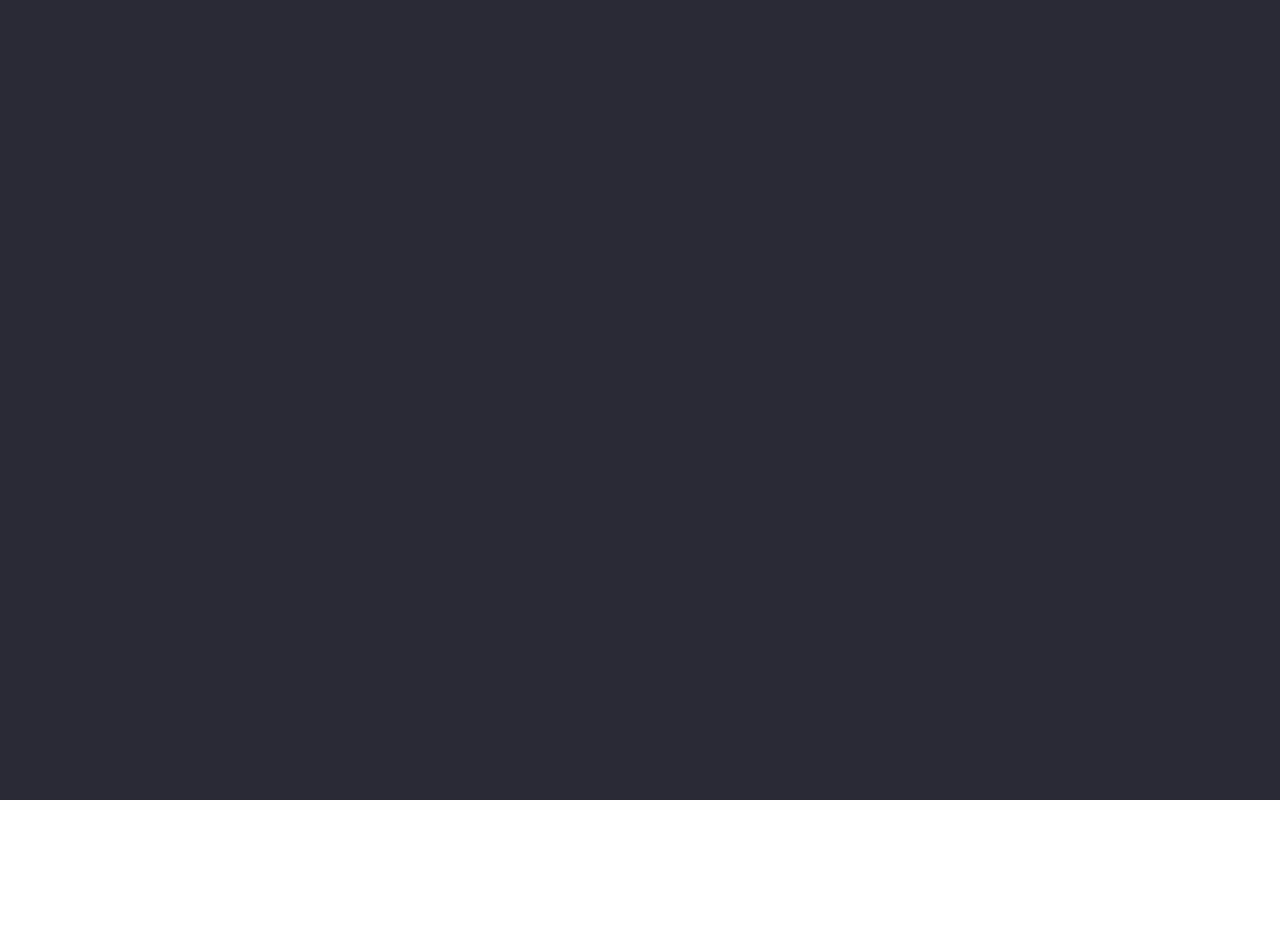
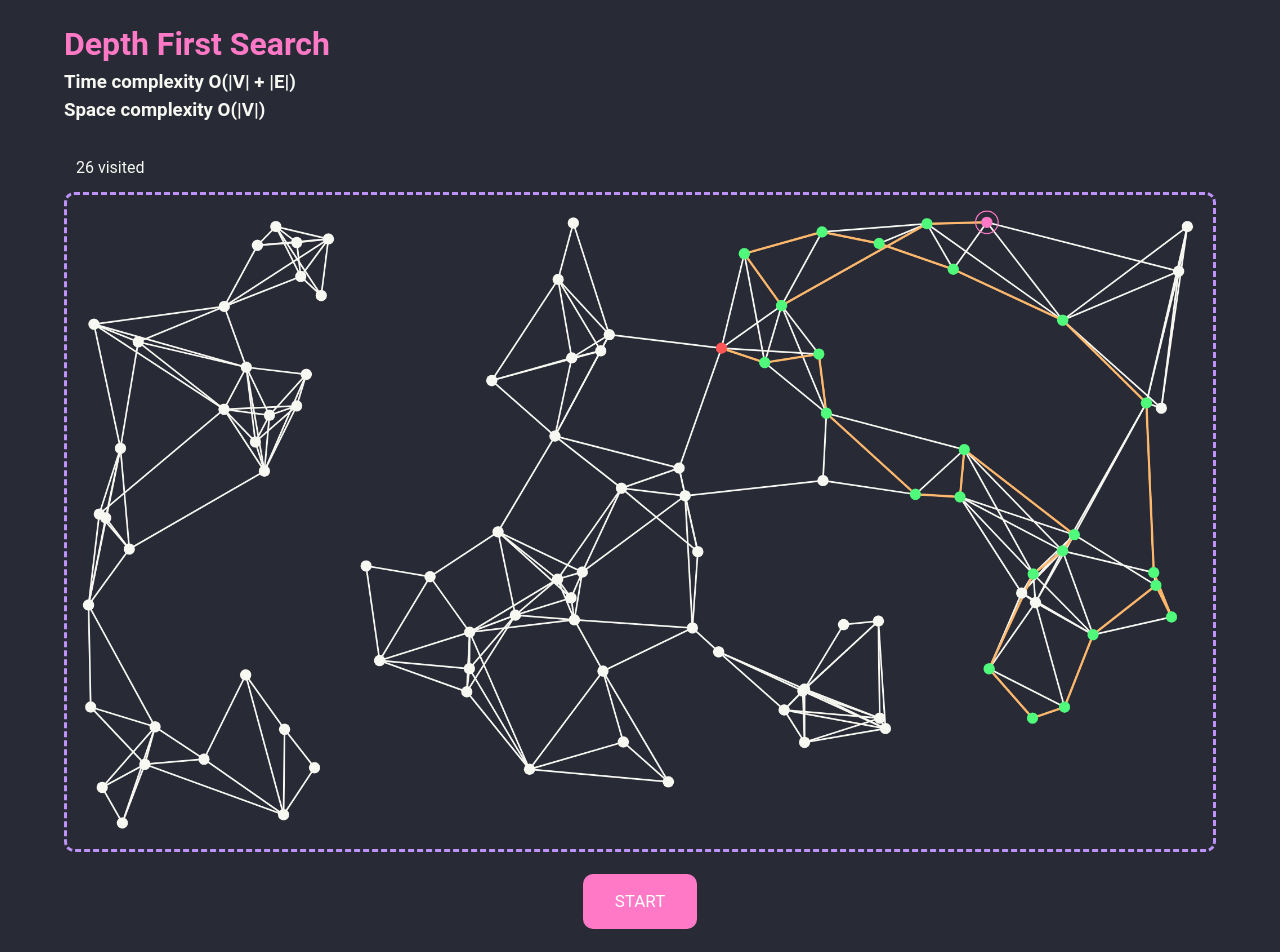
Before and after one commit to GregoryKogan/visual-algo, a Vue app in the folder visual-algo/: page /DFS in a window 1280 px wide. Shown: the top 952 px of the page. Before the commit the page ends 800 px from the top, so only its background shows below. Built offline with nearby package versions, Linux system fonts and the light colour scheme; the HTML template or start-up script is replaced by a standard one.

Commit message:
DFS added

```diff
--- /dev/null
+++ b/visual-algo/src/algos/DFS.ts
@@ -0,0 +1,143 @@
+import { Painter } from "@/utilities/painter";
+import { sleep } from "@/utilities/sleep";
+import { genRandGraphEdges, genRandGraphPositions } from "@/utilities/geometry";
+
+export class DFSSketch {
+  painter: Painter;
+  width: number;
+  height: number;
+
+  curPid: number;
+
+  n: number;
+
+  graph: Array<Array<number>>;
+  positions: Array<Record<string, number>>;
+
+  visited: Array<boolean>;
+  coloredEdges: Array<Record<PropertyKey, number>>;
+  currentV: number;
+
+  visitedCounter: number;
+
+  constructor(canvas: HTMLCanvasElement) {
+    this.painter = new Painter(canvas);
+    this.width = canvas.width;
+    this.height = canvas.height;
+
+    this.curPid = 0;
+
+    this.n = 0;
+
+    this.graph = [];
+    this.positions = [];
+
+    this.visited = [];
+    this.coloredEdges = [];
+    this.currentV = 0;
+
+    this.visitedCounter = 0;
+  }
+
+  setup(data?: Record<string, number>): void {
+    if (data) this.n = data.n;
+
+    this.positions = genRandGraphPositions(this.n, this.width, this.height);
+    this.graph = genRandGraphEdges(this.n, this.positions);
+
+    this.visited = [];
+    for (let i = 0; i < this.n; ++i) this.visited.push(false);
+
+    this.coloredEdges = [];
+    this.currentV = 0;
+
+    this.visitedCounter = 0;
+
+    this.curPid++;
+    this.dfs(this.curPid, 0);
+  }
+
+  async dfs(pid: number, v: number, parent = -1): Promise<void> {
+    if (pid != this.curPid) return;
+
+    this.visited[v] = true;
+    this.visitedCounter++;
+    this.currentV = v;
+    this.renderGraph();
+    await sleep(Math.floor(20000 / this.n));
+    if (pid != this.curPid) return;
+    for (let i = 0; i < this.graph[v].length; ++i) {
+      if (pid != this.curPid) return;
+      if (!this.visited[this.graph[v][i]]) {
+        this.coloredEdges.push({ from: v, to: this.graph[v][i], color: 1 });
+        await this.dfs(pid, this.graph[v][i], v);
+      }
+    }
+    if (pid != this.curPid) return;
+    if (parent != -1) {
+      const ind = this.coloredEdges.indexOf({ from: parent, to: v, color: 1 });
+      if (ind != -1) this.coloredEdges.splice(ind, 1);
+      this.coloredEdges.push({ from: parent, to: v, color: 2 });
+    }
+    this.currentV = parent;
+    this.renderGraph();
+    await sleep(Math.floor(20000 / this.n));
+  }
+
+  renderGraph(): void {
+    this.painter.background("#282a36");
+    this.renderEdges();
+    this.renderVertecies();
+  }
+
+  renderVertecies(): void {
+    for (let i = 0; i < this.n; ++i) {
+      this.painter.noStroke();
+      this.painter.fill("#f8f8f2");
+      if (i == 0) this.painter.fill("#ff5555");
+      else if (this.visited[i]) this.painter.fill("#50fa7b");
+      if (i == this.currentV) this.painter.fill("#ff79c6");
+      this.painter.circle(this.positions[i].x, this.positions[i].y, 10);
+      if (i == this.currentV) {
+        this.painter.noFill();
+        this.painter.stroke("#ff79c6");
+        this.painter.setStrokeWeight(2);
+        this.painter.circle(this.positions[i].x, this.positions[i].y, 20);
+      }
+    }
+  }
+
+  renderEdges(): void {
+    for (let i = 0; i < this.n; ++i) {
+      for (let j = 0; j < this.graph[i].length; ++j) {
+        if (i < this.graph[i][j]) {
+          this.painter.stroke("#f8f8f2");
+          this.painter.setStrokeWeight(3);
+          this.painter.line(
+            this.positions[i].x,
+            this.positions[i].y,
+            this.positions[this.graph[i][j]].x,
+            this.positions[this.graph[i][j]].y
+          );
+        }
+      }
+    }
+    this.renderUsedEdges();
+  }
+
+  renderUsedEdges(): void {
+    for (let i = 0; i < this.coloredEdges.length; ++i) {
+      const from = this.coloredEdges[i].from;
+      const to = this.coloredEdges[i].to;
+      if (this.coloredEdges[i].color == 1) this.painter.stroke("#ffb86c");
+      else if (this.coloredEdges[i].color == 2) this.painter.stroke("#8be9fd");
+      this.painter.setStrokeWeight(4);
+      this.painter.line(
+        this.positions[from].x,
+        this.positions[from].y,
+        this.positions[to].x,
+        this.positions[to].y
+      );
+    }
+  }
+}
--- a/visual-algo/src/router/index.ts
+++ b/visual-algo/src/router/index.ts
@@ -12,6 +12,7 @@ import ShellSort from "../views/ShellSort.vue";
 import QuickSort from "../views/QuickSort.vue";
 import RadixSort from "../views/RadixSort.vue";
 import CountingSort from "../views/CountingSort.vue";
+import DFS from "../views/DFS.vue";
 
 Vue.use(VueRouter);
 
@@ -76,6 +77,11 @@ const routes: Array<RouteConfig> = [
     name: "CountingSort",
     component: CountingSort,
   },
+  {
+    path: "/DFS",
+    name: "DFS",
+    component: DFS,
+  },
 ];
 
 const router = new VueRouter({
--- /dev/null
+++ b/visual-algo/src/utilities/geometry.ts
@@ -0,0 +1,67 @@
+export function segSegIntersection(
+  x1: number,
+  y1: number,
+  x2: number,
+  y2: number,
+  x3: number,
+  y3: number,
+  x4: number,
+  y4: number
+): boolean {
+  const t =
+    ((x1 - x3) * (y3 - y4) - (y1 - y3) * (x3 - x4)) /
+    ((x1 - x2) * (y3 - y4) - (y1 - y2) * (x3 - x4));
+  const u =
+    ((x1 - x3) * (y1 - y2) - (y1 - y3) * (x1 - x2)) /
+    ((x1 - x2) * (y3 - y4) - (y1 - y2) * (x3 - x4));
+  return 0 <= t && t <= 1 && 0 <= u && u <= 1;
+}
+
+export function genRandGraphPositions(
+  n: number,
+  width: number,
+  height: number
+): Array<Record<PropertyKey, number>> {
+  const positions: Array<Record<PropertyKey, number>> = [];
+
+  const offset = 20;
+  for (let i = 0; i < n; ++i) {
+    const x = Math.random() * (width - 2 * offset) + offset;
+    const y = Math.random() * (height - 2 * offset) + offset;
+    positions.push({ x: x, y: y });
+  }
+
+  return positions;
+}
+
+export function genRandGraphEdges(
+  n: number,
+  positions: Array<Record<PropertyKey, number>>
+): Array<Array<number>> {
+  const graph: Array<Array<number>> = [];
+  for (let i = 0; i < n; ++i) graph.push([]);
+
+  for (let i = 0; i < n; ++i) {
+    const nearPoints: Array<Record<PropertyKey, number>> = [];
+    for (let j = 0; j < n; ++j) {
+      if (i != j) {
+        const dist = Math.sqrt(
+          Math.pow(positions[i].x - positions[j].x, 2) +
+            Math.pow(positions[i].y - positions[j].y, 2)
+        );
+        nearPoints.push({ dist: dist, ind: j });
+      }
+    }
+    nearPoints.sort((a, b) => a.dist - b.dist);
+    const neighbours = Math.floor(Math.random() * 5 + 2);
+    for (let j = 0; j < neighbours; ++j) {
+      const nInd = nearPoints[j].ind;
+      if (i != nInd && !graph[i].includes(nInd)) {
+        graph[i].push(nInd);
+        graph[nInd].push(i);
+      }
+    }
+  }
+
+  return graph;
+}
--- /dev/null
+++ b/visual-algo/src/views/DFS.vue
@@ -0,0 +1,102 @@
+<template>
+  <div class="sort-page">
+    <h1 style="margin-top: 20px">
+      <a href="https://en.wikipedia.org/wiki/Depth-first_search"
+        >Depth First Search</a
+      >
+    </h1>
+    <h3>Time complexity O(|V| + |E|)</h3>
+    <h3 style="margin-bottom: 20px">Space complexity O(|V|)</h3>
+    <div class="stats">
+      <v-col>
+        <span>{{ this.sketch.visitedCounter }} visited</span>
+      </v-col>
+    </div>
+    <canvas id="sketch" :width="canvasWidth" :height="canvasHeight"> </canvas>
+    <div class="controls">
+      <v-col>
+        <button v-on:click="sketch.setup({ n: n })">START</button>
+        <v-spacer></v-spacer>
+        <span style="font-size: large">N: {{ this.n }}</span>
+        <v-spacer></v-spacer>
+        <input
+          style="width: min(100%, 800px)"
+          v-model="n"
+          type="range"
+          min="10"
+          max="500"
+          step="1"
+        />
+      </v-col>
+    </div>
+  </div>
+</template>
+
+<script lang="ts">
+import Vue from "vue";
+import { DFSSketch } from "../algos/DFS";
+import { Painter } from "../utilities/painter";
+
+export default Vue.extend({
+  name: "DFS",
+  data: () => ({
+    canvasWidth: 2000,
+    canvasHeight: 1125,
+    sketch: {} as DFSSketch,
+    n: 100,
+  }),
+  mounted() {
+    const canvas = document.getElementById("sketch");
+    if (canvas && Painter.isCanvas(canvas)) {
+      this.sketch = new DFSSketch(canvas);
+      this.sketch.setup({ n: this.n });
+    }
+  },
+});
+</script>
+
+<style>
+.sort-page {
+  width: max(350px, min(90vw, 1300px));
+  margin-left: auto;
+  margin-right: auto;
+}
+
+.sort-page h1 a {
+  color: #ff79c6;
+  text-decoration: none;
+}
+.sort-page h1 a:hover {
+  text-decoration: underline;
+}
+.sort-page h1 a:active {
+  color: #8be9fd;
+  text-decoration: underline;
+}
+
+#sketch {
+  width: 100%;
+  display: block;
+  margin-left: auto;
+  margin-right: auto;
+  padding: 10px;
+  border-radius: 10px;
+  border: 3px dashed #bd93f9;
+}
+
+.controls button {
+  background-color: #ff79c6;
+  margin-left: auto;
+  margin-right: auto;
+  margin-bottom: 20px;
+  margin-top: 10px;
+  border: none;
+  color: white;
+  padding: 15px 32px;
+  text-align: center;
+  text-decoration: none;
+  display: block;
+  font-size: 17px;
+  border-radius: 10px;
+}
+</style>
--- a/visual-algo/src/views/Home.vue
+++ b/visual-algo/src/views/Home.vue
@@ -16,6 +16,11 @@
       <button v-on:click="$router.push('QuickSort')">QuickSort</button>
       <button v-on:click="$router.push('RadixSort')">RadixSort</button>
       <button v-on:click="$router.push('CountingSort')">CountingSort</button>
+    </v-row>
+    <div style="height: 30px"></div>
+    <h2>Graph algorithms</h2>
+    <v-row justify="space-around">
+      <button v-on:click="$router.push('DFS')">DFS</button>
     </v-row>
   </div>
 </template>
@@ -40,6 +45,7 @@ export default Vue.extend({
 .home-page h1 {
   text-align: center;
   margin-bottom: 20px;
+  margin-top: 10px;
 }
 
 .home-page h2 {
@@ -50,6 +56,8 @@ export default Vue.extend({
   background-color: #bd93f9;
   margin-bottom: 20px;
   margin-top: 10px;
+  margin-right: 10px;
+  margin-left: 10px;
   border: none;
   color: white;
   padding: 15px 32px;
```
